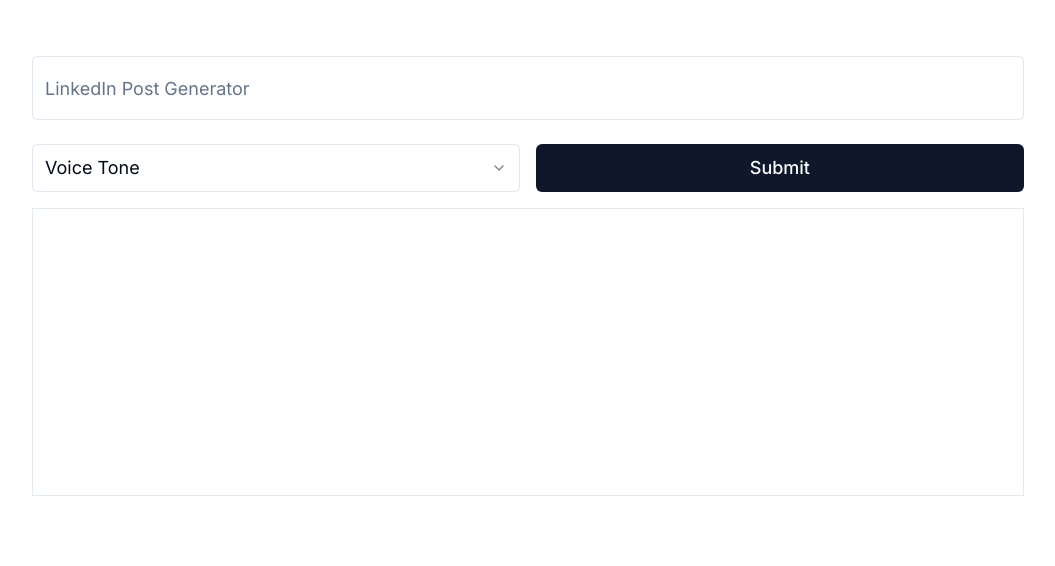
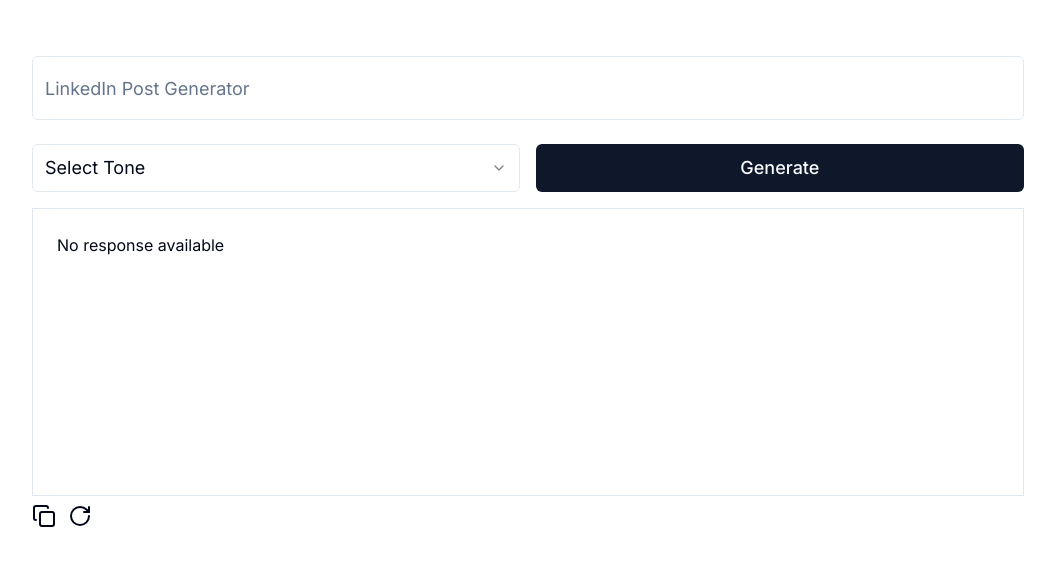
Before and after one commit to mdanjumkamali/linkedin-post-generator, a Next.js app: page / in a window 1280 px wide. Shown: the top 566 px of the page, without its empty margins (112-1167 px from the left). Built offline with nearby package versions, Linux system fonts and the light colour scheme.

Commit message:
Add Toast

```diff
--- a/integration/openai/openai.ts
+++ b/integration/openai/openai.ts
@@ -10,7 +10,9 @@
 
   async generatePost(prompt: string, voiceTone: string) {
     const response = await this.llm.chat.completions.create({
-      model: "gpt-4",
+      model: "gpt-3.5-turbo",
+      temperature: 0.5,
+
       messages: [
         {
           role: "system",
--- a/package.json
+++ b/package.json
@@ -23,6 +23,8 @@
     "react": "^18",
     "react-dom": "^18",
     "react-hook-form": "^7.51.5",
+    "react-hot-toast": "^2.4.1",
+    "react-spinners": "^0.13.8",
     "tailwind-merge": "^2.3.0",
     "tailwindcss-animate": "^1.0.7",
     "zod": "^3.23.8"
--- a/src/components/post/Post.tsx
+++ b/src/components/post/Post.tsx
@@ -1,6 +1,8 @@
 "use client";
 
+import { useToast } from "@/components/ui/use-toast";
 import { zodResolver } from "@hookform/resolvers/zod";
+import axios from "axios";
 import { useState } from "react";
 import { useForm } from "react-hook-form";
 import { z } from "zod";
@@ -22,6 +24,7 @@
   SelectTrigger,
   SelectValue,
 } from "@/components/ui/select";
+import Result from "./Result";
 
 const FormSchema = z.object({
   prompts: z.string().min(5, {
@@ -48,15 +51,17 @@
   async function onSubmit(data: any) {
     setIsLoading(true);
     try {
-      const response = await fetch("/api/generator", {
-        method: "POST",
-        body: JSON.stringify(data),
+      const res = await axios.post("/api/generator", data, {
         headers: {
           "Content-Type": "application/json",
         },
       });
-      const result = await response.json();
-      setResponse(result);
+
+      setResponse(res.data);
+      form.reset({
+        prompts: "",
+        voiceTone: "",
+      });
     } catch (error) {
       console.error("Error:", error);
     } finally {
@@ -95,7 +100,7 @@
                       value={voiceTone}
                     >
                       <SelectTrigger className="w-full h-12 text-lg">
-                        <SelectValue placeholder="Voice Tone" />
+                        <SelectValue placeholder="Select Tone" />
                       </SelectTrigger>
                       <SelectContent>
                         <SelectGroup>
@@ -123,19 +128,13 @@
               className="w-full md:w-1/2 h-12 text-lg"
               disabled={isLoading}
             >
-              Submit
+              Generate
             </Button>
           </div>
         </form>
       </Form>
 
-      <div className="border w-full mt-4 h-72">
-        {isLoading ? (
-          <div className="text-lg">Loading...</div>
-        ) : (
-          <div>{response}</div>
-        )}
-      </div>
+      <Result isLoading={isLoading} response={response} />
     </div>
   );
 };
--- /dev/null
+++ b/src/components/post/Result.tsx
@@ -0,0 +1,73 @@
+import React, { useRef, useState, useEffect } from "react";
+import ClipLoader from "react-spinners/ClipLoader";
+import { Copy, RotateCw } from "lucide-react";
+import toast, { Toaster } from "react-hot-toast";
+import { set } from "react-hook-form";
+
+interface Prop {
+  isLoading: boolean;
+  response: string;
+}
+
+const Result: React.FC<Prop> = ({ isLoading, response }) => {
+  const responseRef = useRef<HTMLDivElement>(null);
+  const [data, setData] = useState(response);
+
+  useEffect(() => {
+    setData(response);
+  }, [response]);
+
+  const handleCopy = () => {
+    if (responseRef.current) {
+      const range = document.createRange();
+      range.selectNodeContents(responseRef.current);
+      const selection = window.getSelection();
+      if (selection) {
+        selection.removeAllRanges();
+        selection.addRange(range);
+      }
+
+      navigator.clipboard
+        .writeText(response)
+        .then(() => {
+          toast.success("Copied to clipboard");
+        })
+        .catch((err) => {
+          toast.error(`Failed to copy: ${err}`);
+        });
+
+      setTimeout(() => {
+        if (selection) {
+          selection.removeAllRanges();
+        }
+      }, 2000);
+    }
+  };
+
+  const handleClear = () => {
+    setData("");
+  };
+
+  return (
+    <>
+      <div className="border w-full mt-4 h-72 p-4 overflow-y-auto relative">
+        {isLoading ? (
+          <div className="flex items-center justify-center h-full">
+            <ClipLoader color="#333" />
+          </div>
+        ) : (
+          <div className="p-2" ref={responseRef}>
+            {data ? data : <p>No response available</p>}
+          </div>
+        )}
+      </div>
+      <div className="flex items-center gap-3 justify-start cursor-pointer mt-2 w-full">
+        <Copy onClick={handleCopy} />
+        <RotateCw onClick={handleClear} />
+        <Toaster position="top-center" />
+      </div>
+    </>
+  );
+};
+
+export default Result;
```
Also changed, not shown: 1 other file (tests, documents, lock files or other folders).
